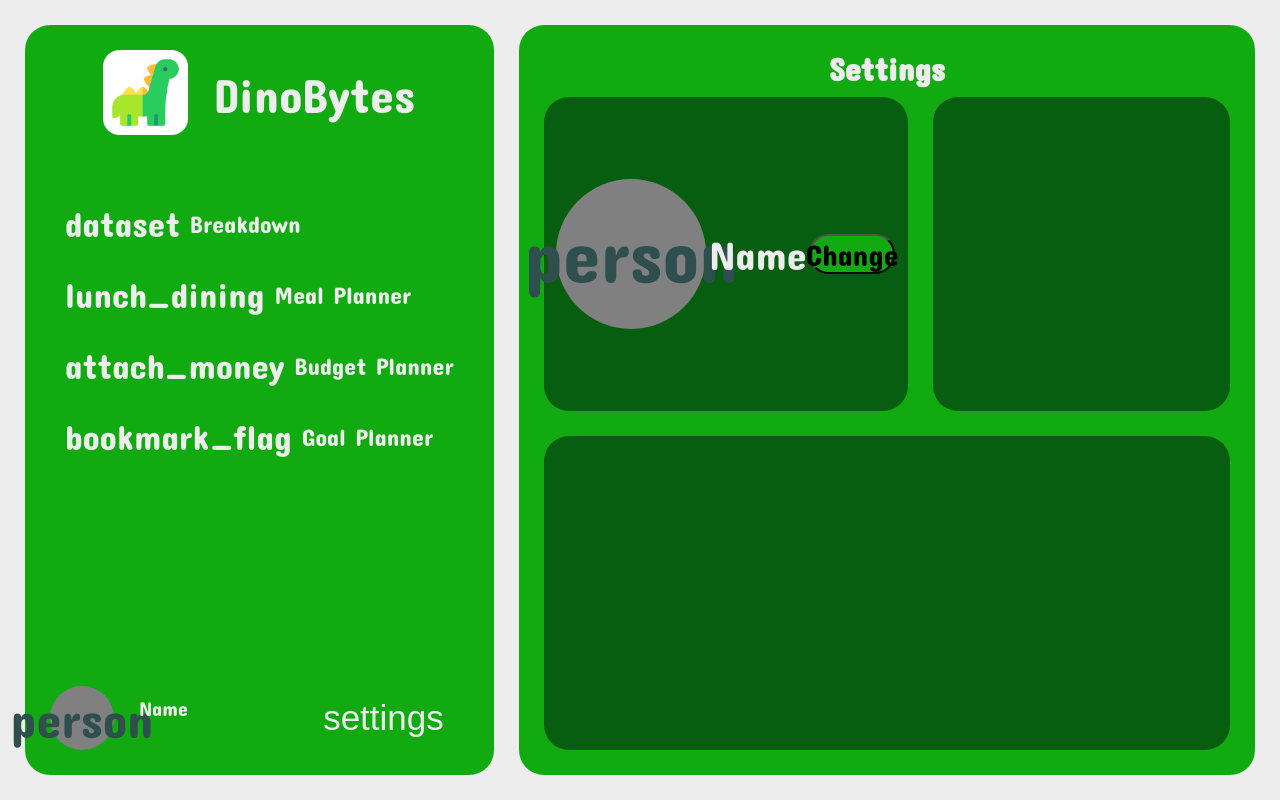
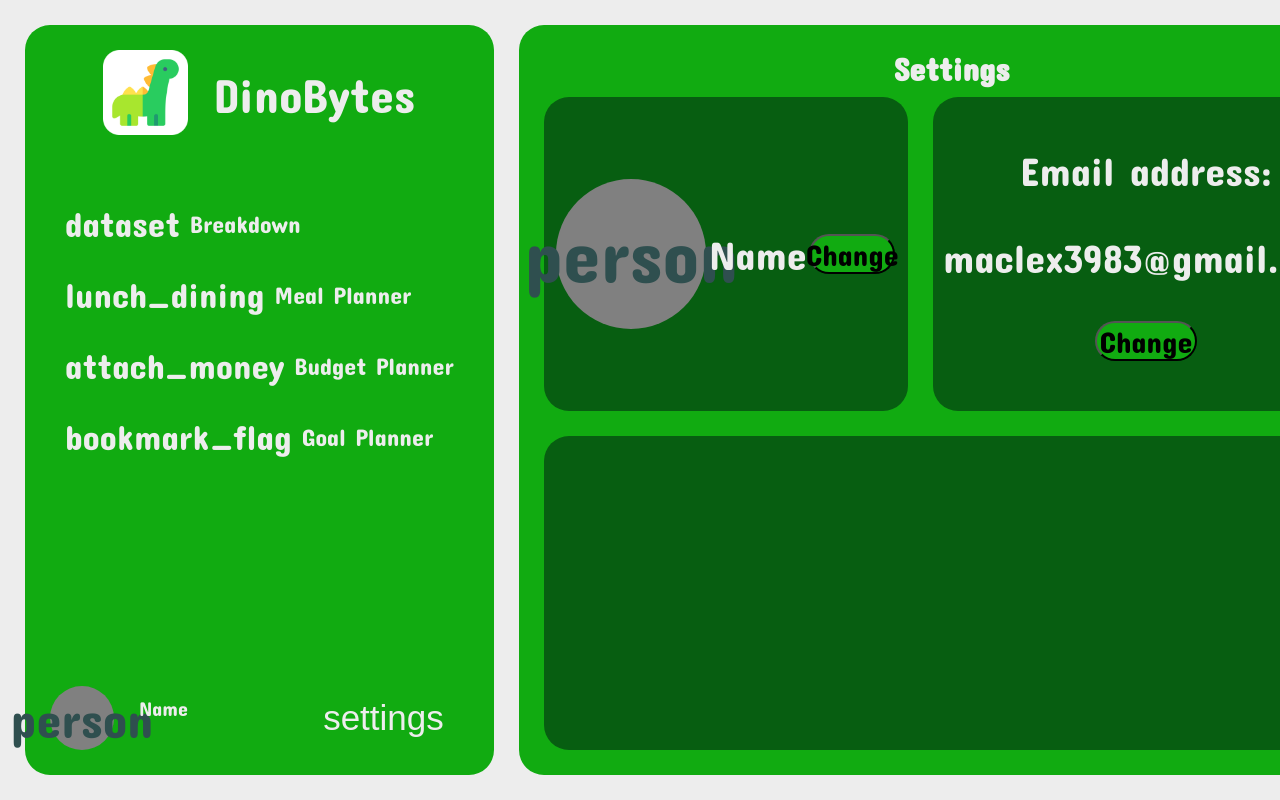
Before and after one commit to LikeMyGames/DinoBytes, a Next.js app: page / in a window 1280 px wide. Both pictures are taken after a click on the button "settings". Built offline with nearby package versions, Linux system fonts and the light colour scheme.

Commit message:
Settings updated

```diff
--- a/components/Settings/Settings.module.css
+++ b/components/Settings/Settings.module.css
@@ -46,19 +46,31 @@
     border-radius: 25px;
 }
 
-.other {
+.email {
     grid-column: 2 / 3;
     grid-row: 1 / 2;
     display: flex;
     background-color: var(--tertiary);
     border-radius: 25px;
+    padding: 10px;
+    font-size: 40px;
+    align-items: center;
     flex-direction: column;
-    padding: 20px;
-    font-size: 30px;
-    left: 0;
+    justify-content: space-evenly;
 }
 
-.other1 {
+.email_change_email {
+    width: 25%;
+    height: 40px;
+    display: flex;
+    background-color: var(--foreground);
+    align-items: center;
+    justify-content: center;
+    font-size: 30px;
+    border-radius: 25px;
+}
+
+.other {
     grid-column: 1 / 3;
     grid-row: 2 / 3;
     display: flex;
--- a/components/Settings/Settings.tsx
+++ b/components/Settings/Settings.tsx
@@ -13,10 +13,14 @@ export default function Settings() {
 					Change
 				</button>
             </div>
+            <div className={style.email}>
+                Email address:
+                <p>maclex3983@gmail.com</p>
+                <button className={`${style.email_change_email} concert_one_regular`}>
+					Change
+				</button>
+            </div>
             <div className={style.other}>
-
-            </div>
-            <div className={style.other1}>
 
             </div>
         </div>
```
